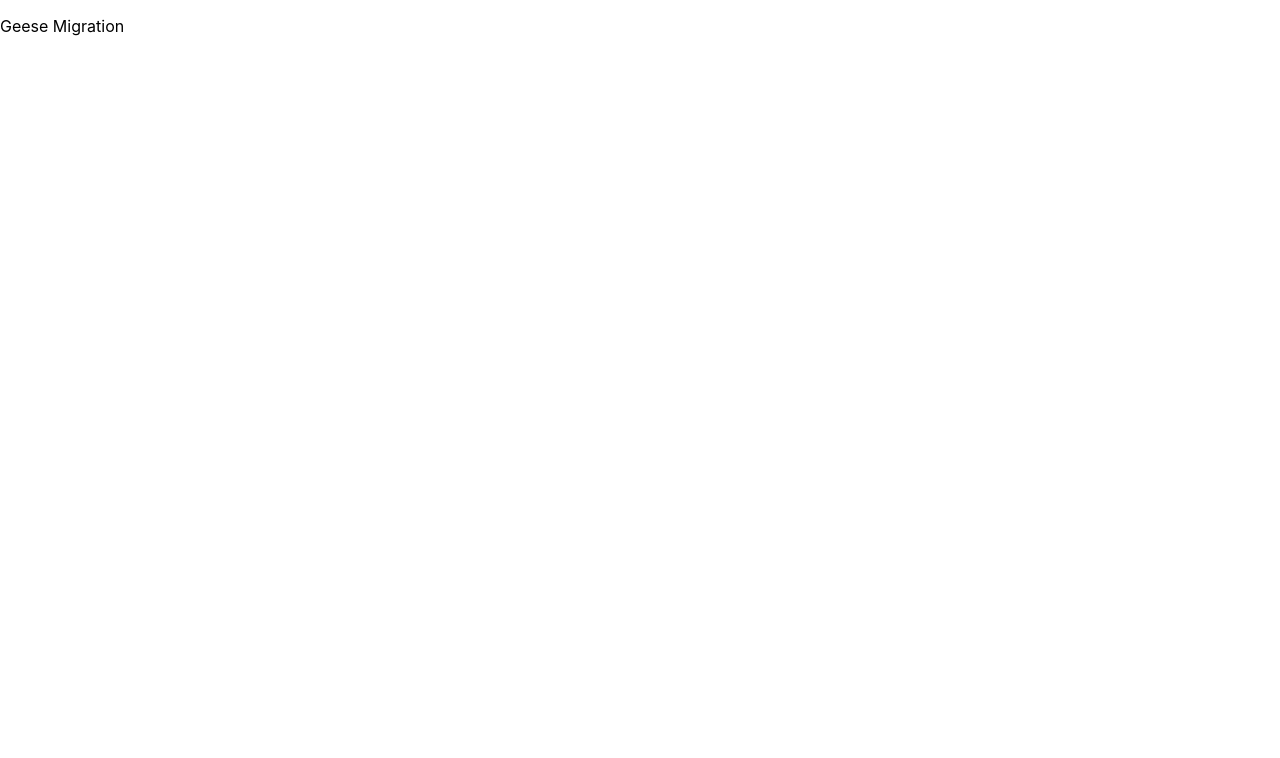
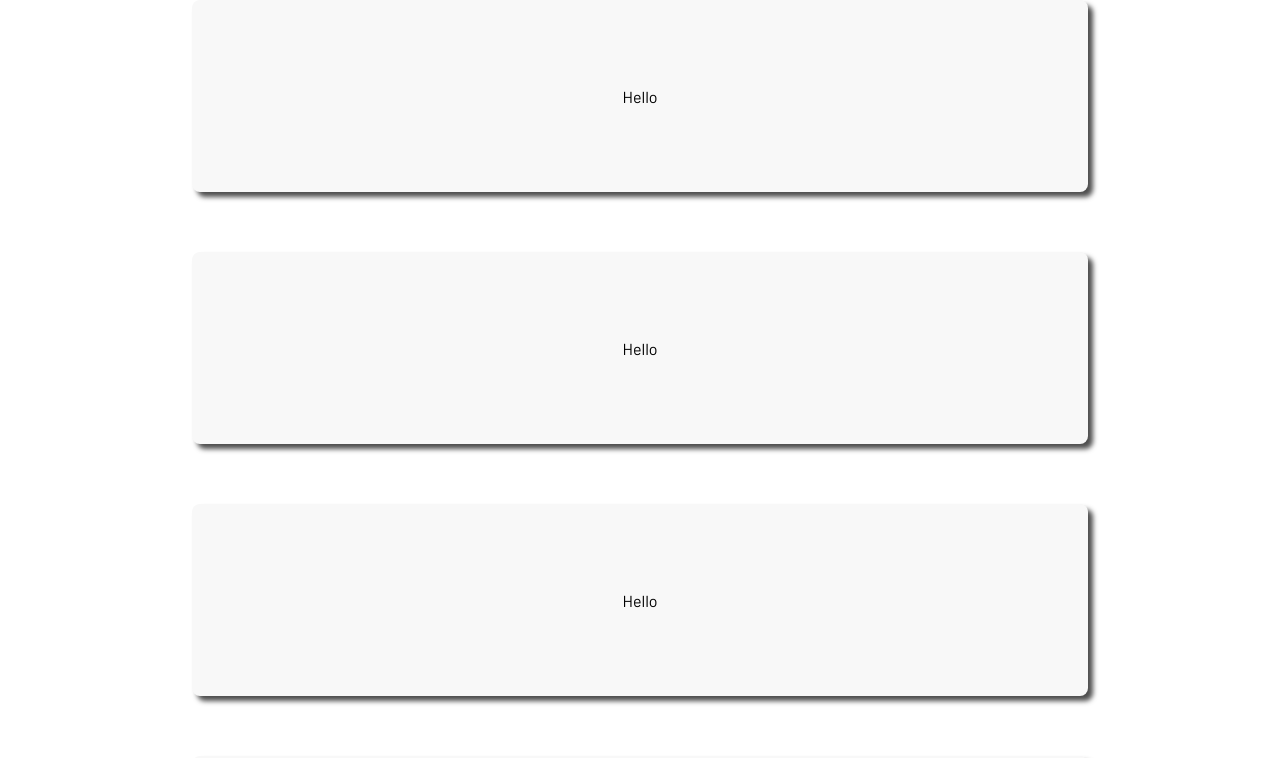
Before and after one commit to Abdullah9340/Geese-Migration, a React (Create React App) app in the folder frontend/: page / in a window 1280 px wide. Shown: the top 758 px of the page. Built offline with nearby package versions, Linux system fonts and the light colour scheme.

Commit message:
Created start of react frontend

```diff
--- a/frontend/public/index.html
+++ b/frontend/public/index.html
@@ -10,6 +10,9 @@
       content="Web site created using create-react-app"
     />
     <link rel="apple-touch-icon" href="%PUBLIC_URL%/logo192.png" />
+    <link rel="preconnect" href="https://fonts.googleapis.com">
+    <link rel="preconnect" href="https://fonts.gstatic.com" crossorigin>
+    <link href="https://fonts.googleapis.com/css2?family=Barlow:wght@400;800&display=swap" rel="stylesheet">
     <!--
       manifest.json provides metadata used when your web app is installed on a
       user's mobile device or desktop. See https://developers.google.com/web/fundamentals/web-app-manifest/
--- a/frontend/src/App.js
+++ b/frontend/src/App.js
@@ -1,10 +1,7 @@
 import "./App.css";
-
+import Container from "./Components/Container.js";
 function App() {
-  return (
-  <div className="App">
-    <p>Geese Migration</p>
-  </div>);
+  return <Container />;
 }
 
 export default App;
--- /dev/null
+++ b/frontend/src/Components/Card.css
@@ -0,0 +1,14 @@
+.Card {
+  width: 70%;
+  height: 12rem;
+  display: flex;
+  flex: 1;
+  margin: 60px auto;
+  margin-top: 0px;
+  align-self: center;
+  align-items: center;
+  justify-content: center;
+  background-color: #f8f8f8;
+  border-radius: 8px;
+  box-shadow: rgb(78, 78, 78) 5px 5px 5px;
+}
--- /dev/null
+++ b/frontend/src/Components/Card.js
@@ -0,0 +1,11 @@
+import "../Components/Card.css";
+
+function Card() {
+  return (
+    <div className="Card">
+      <p>Hello</p>
+    </div>
+  );
+}
+
+export default Card;
--- /dev/null
+++ b/frontend/src/Components/Container.css
@@ -0,0 +1,6 @@
+.Container {
+  width: 100%; /* Magic here */
+  height: 100%;
+  background-color: white;
+  margin: 0;
+}
--- /dev/null
+++ b/frontend/src/Components/Container.js
@@ -0,0 +1,15 @@
+import "./Container.css";
+import Card from "./Card.js";
+function Container() {
+  return (
+    <div className="Container">
+      <Card />
+      <Card />
+      <Card />
+      <Card />
+      <Card />
+    </div>
+  );
+}
+
+export default Container;
--- a/frontend/src/index.css
+++ b/frontend/src/index.css
@@ -1,13 +1,15 @@
 body {
   margin: 0;
-  font-family: -apple-system, BlinkMacSystemFont, 'Segoe UI', 'Roboto', 'Oxygen',
-    'Ubuntu', 'Cantarell', 'Fira Sans', 'Droid Sans', 'Helvetica Neue',
-    sans-serif;
+  font-family: "Barlow", sans-serif;
   -webkit-font-smoothing: antialiased;
   -moz-osx-font-smoothing: grayscale;
+  margin: 0;
+  padding: 0;
+  box-sizing: border-box;
+  font-weight: normal;
 }
 
 code {
-  font-family: source-code-pro, Menlo, Monaco, Consolas, 'Courier New',
-    monospace;
+  font-weight: normal;
+  font-family: "Barlow", sans-serif;
 }
```
Also changed, not shown: frontend/src/Components/Texts.css (added, +16 -0 lines), frontend/src/Assets/Barlow-ExtraBold.ttf (added), 1 other file (tests, documents, lock files or other folders).
